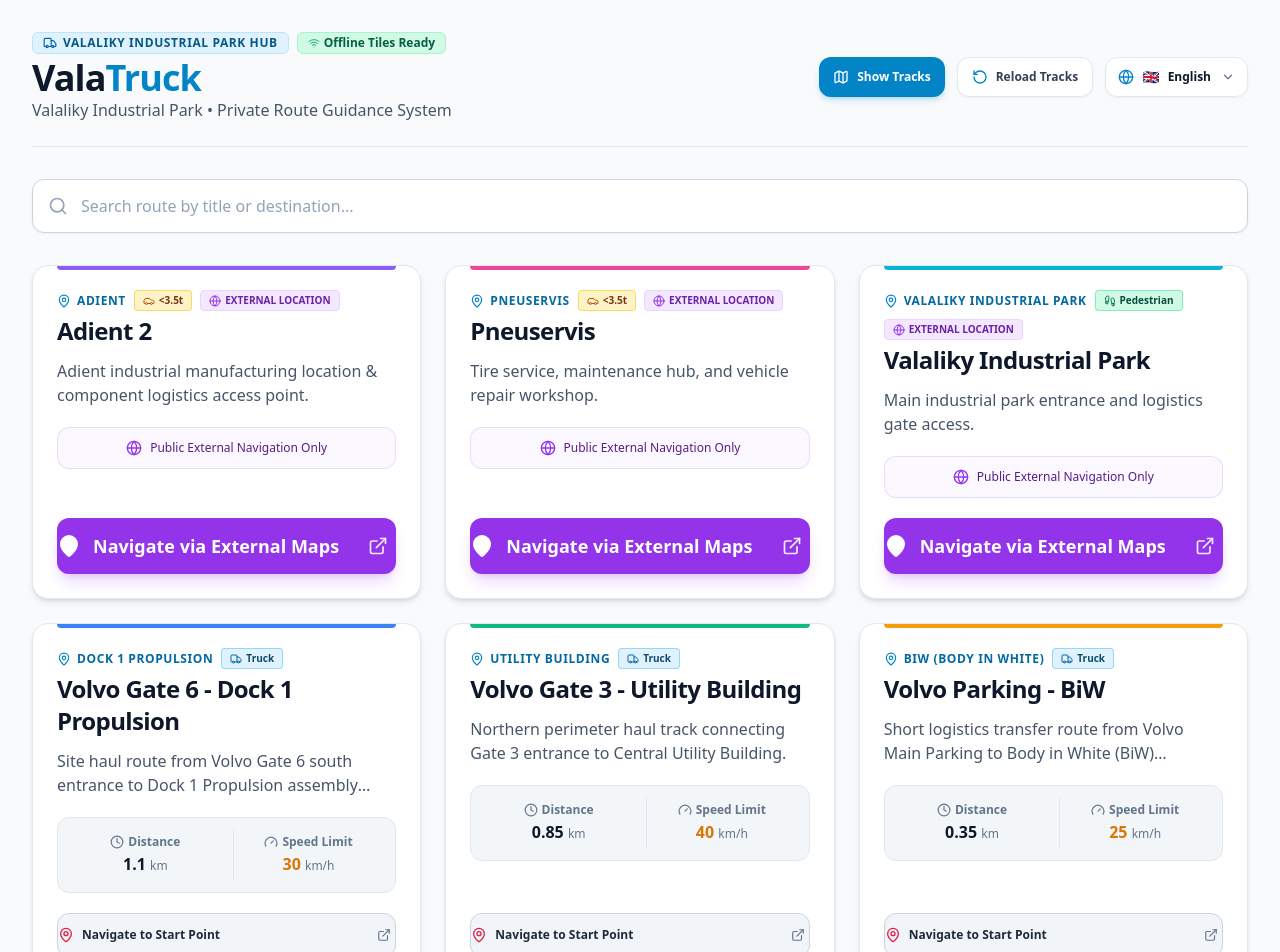
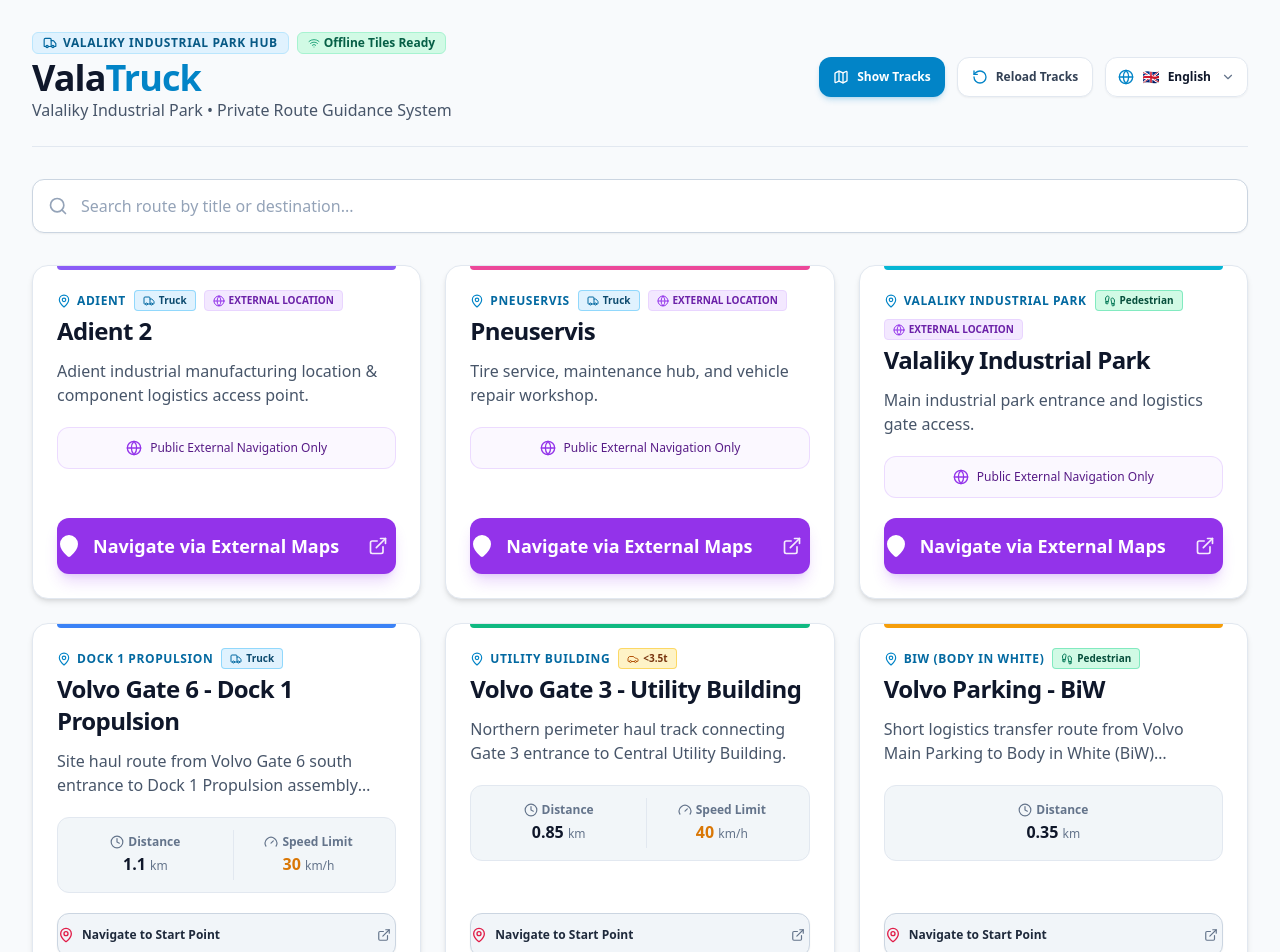
Before and after one commit to rfarkas-qq/ValaTruck, a Next.js app: page / in a window 1280 px wide. Shown: the top 952 px of the page. Built offline with nearby package versions, Linux system fonts and the light colour scheme.

Commit message:
No SpeedLimit for Pedestrian

```diff
--- a/src/components/NavigationView.tsx
+++ b/src/components/NavigationView.tsx
@@ -210,12 +210,14 @@
               </h2>
             </div>
 
-            <div className="hidden md:flex items-center gap-3 shrink-0 pl-3 border-l border-slate-200 text-xs text-slate-600">
-              <div className="text-right">
-                <div className="text-slate-400 font-medium">{t("limit")}</div>
-                <div className="font-bold text-amber-600 text-sm">{track.speedLimitKmH} km/h</div>
+            {track.vehicleType !== "pedestrian" && (
+              <div className="hidden md:flex items-center gap-3 shrink-0 pl-3 border-l border-slate-200 text-xs text-slate-600">
+                <div className="text-right">
+                  <div className="text-slate-400 font-medium">{t("limit")}</div>
+                  <div className="font-bold text-amber-600 text-sm">{track.speedLimitKmH} km/h</div>
+                </div>
               </div>
-            </div>
+            )}
           </div>
 
           {/* Language Selector */}
--- a/src/components/TrackCard.tsx
+++ b/src/components/TrackCard.tsx
@@ -86,7 +86,7 @@
 
         {/* Spec Stats Grid */}
         {!isSinglePoint ? (
-          <div className="grid grid-cols-2 gap-3 p-3 bg-slate-100/90 rounded-xl border border-slate-200 mb-5">
+          <div className={`grid ${track.vehicleType === "pedestrian" ? "grid-cols-1" : "grid-cols-2"} gap-3 p-3 bg-slate-100/90 rounded-xl border border-slate-200 mb-5`}>
             <div className="flex flex-col items-center justify-center p-1 text-center">
               <span className="text-xs text-slate-500 font-semibold flex items-center gap-1">
                 <Clock className="w-3.5 h-3.5 text-slate-500" /> {t("distance")}
@@ -96,6 +96,7 @@
               </span>
             </div>
 
+            {track.vehicleType !== "pedestrian" && (
               <div className="flex flex-col items-center justify-center p-1 text-center border-l border-slate-200">
                 <span className="text-xs text-slate-500 font-semibold flex items-center gap-1">
                   <Gauge className="w-3.5 h-3.5 text-slate-500" /> {t("speedLimit")}
@@ -104,6 +105,7 @@
                   {track.speedLimitKmH} <span className="text-xs text-slate-500 font-normal">km/h</span>
                 </span>
               </div>
+            )}
           </div>
         ) : (
           <div className="p-3 bg-purple-50/70 rounded-xl border border-purple-200/80 mb-5 text-center text-xs text-purple-900 font-medium flex items-center justify-center gap-2">
--- a/src/data/tracks.ts
+++ b/src/data/tracks.ts
@@ -41,7 +41,7 @@
     "speedLimitKmH": 50,
     "maxGradientPercent": 0,
     "isExternalOnly": true,
-    "vehicleType": "<3.5t",
+    "vehicleType": "truck",
     "waypoints": [
       {
         "name": "Adient",
@@ -82,7 +82,7 @@
     "speedLimitKmH": 50,
     "maxGradientPercent": 0,
     "isExternalOnly": true,
-    "vehicleType": "<3.5t",
+    "vehicleType": "truck",
     "waypoints": [
       {
         "name": "Pneuservis",
@@ -281,7 +281,7 @@
     "speedLimitKmH": 40,
     "maxGradientPercent": 3,
     "isExternalOnly": false,
-    "vehicleType": "truck",
+    "vehicleType": "<3.5t",
     "waypoints": [
       {
         "name": "Volvo Gate 3",
@@ -402,7 +402,7 @@
     "speedLimitKmH": 25,
     "maxGradientPercent": 1,
     "isExternalOnly": false,
-    "vehicleType": "truck",
+    "vehicleType": "pedestrian",
     "waypoints": [
       {
         "name": "Volvo Parking Entry",
--- a/src/data/tracks/external-locations.yaml
+++ b/src/data/tracks/external-locations.yaml
@@ -8,7 +8,7 @@
   speedLimitKmH: 50
   maxGradientPercent: 0
   isExternalOnly: true
-  vehicleType: "<3.5t"
+  vehicleType: truck
   waypoints:
     - name: Adient
       lat: 48.62260381624869
@@ -26,7 +26,7 @@
   speedLimitKmH: 50
   maxGradientPercent: 0
   isExternalOnly: true
-  vehicleType: "<3.5t"
+  vehicleType: truck
   waypoints:
     - name: Pneuservis
       lat: 48.62293004440501
--- a/src/data/tracks/volvo-routes.yaml
+++ b/src/data/tracks/volvo-routes.yaml
@@ -47,7 +47,7 @@
   estimatedMinutes: 2
   speedLimitKmH: 40
   maxGradientPercent: 3
-  vehicleType: truck
+  vehicleType: "<3.5t"
   waypoints:
     - name: Volvo Gate 3
       lat: 48.641932
@@ -88,7 +88,7 @@
   estimatedMinutes: 1
   speedLimitKmH: 25
   maxGradientPercent: 1
-  vehicleType: truck
+  vehicleType: pedestrian
   waypoints:
     - name: Volvo Parking Entry
       lat: 48.633988
```
Lines whose indentation alone changed are shown as unchanged.
